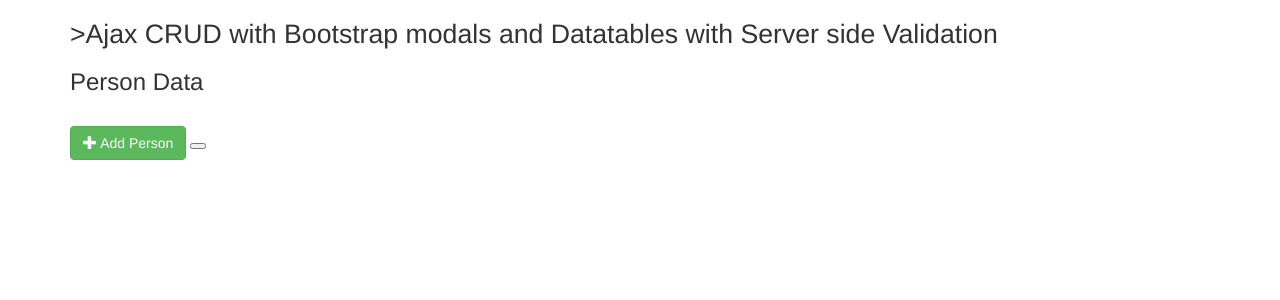
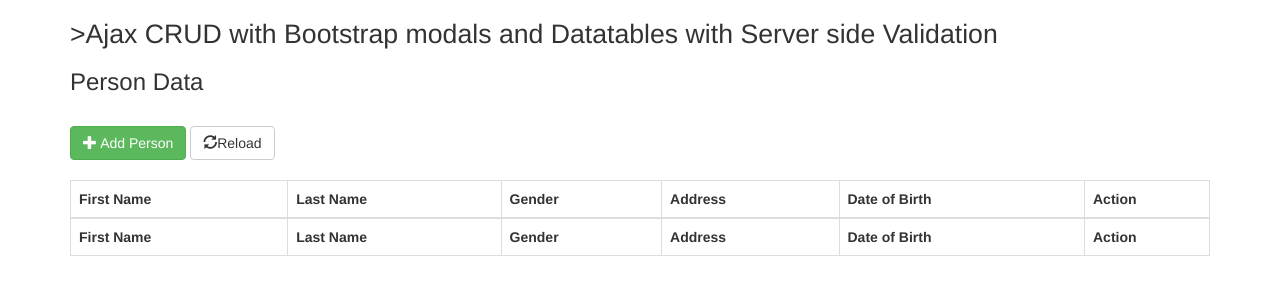
Before and after one commit to classmarcos/aplicacion, a CodeIgniter app: page /database/ in a window 1280 px wide. Shown: the top 300 px of the page. Run offline with CodeIgniter, Linux system fonts and the light colour scheme; lists and menus that the app fills with data are empty; some libraries are stand-ins or nearby versions.

Commit message:
terminando div container

```diff
--- a/application/views/person_view.php
+++ b/application/views/person_view.php
@@ -21,7 +21,35 @@
 		<h3>Person Data</h3>
 		<br/>
 		<button class="btn btn-success" onclick="add_person()"><i class="glyphicon glyphicon-plus"></i> Add Person</button>
-		<button></button>
+		<button class="btn btn-default" onclick="reload_table()"> <i class="glyphicon glyphicon-refresh"></i>Reload</button>
+        <br/>
+        <br/>
+        <table id="table" class="table table-striped table-bordered" cellspacing="0" width="100%">
+                 <thead>
+                <tr>
+                    <th>First Name</th>
+                    <th>Last Name</th>
+                    <th>Gender</th>
+                    <th>Address</th>
+                    <th>Date of Birth</th>
+                    <th style="width:125px;">Action</th>
+                </tr>
+            </thead>
+            <tbody>
+            </tbody>
+
+            <tfoot>
+            <tr>
+                <th>First Name</th>
+                <th>Last Name</th>
+                <th>Gender</th>
+                <th>Address</th>
+                <th>Date of Birth</th>
+                <th>Action</th>
+            </tr>
+            </tfoot>
+
+        </table>
 
 
 	</div>
```
